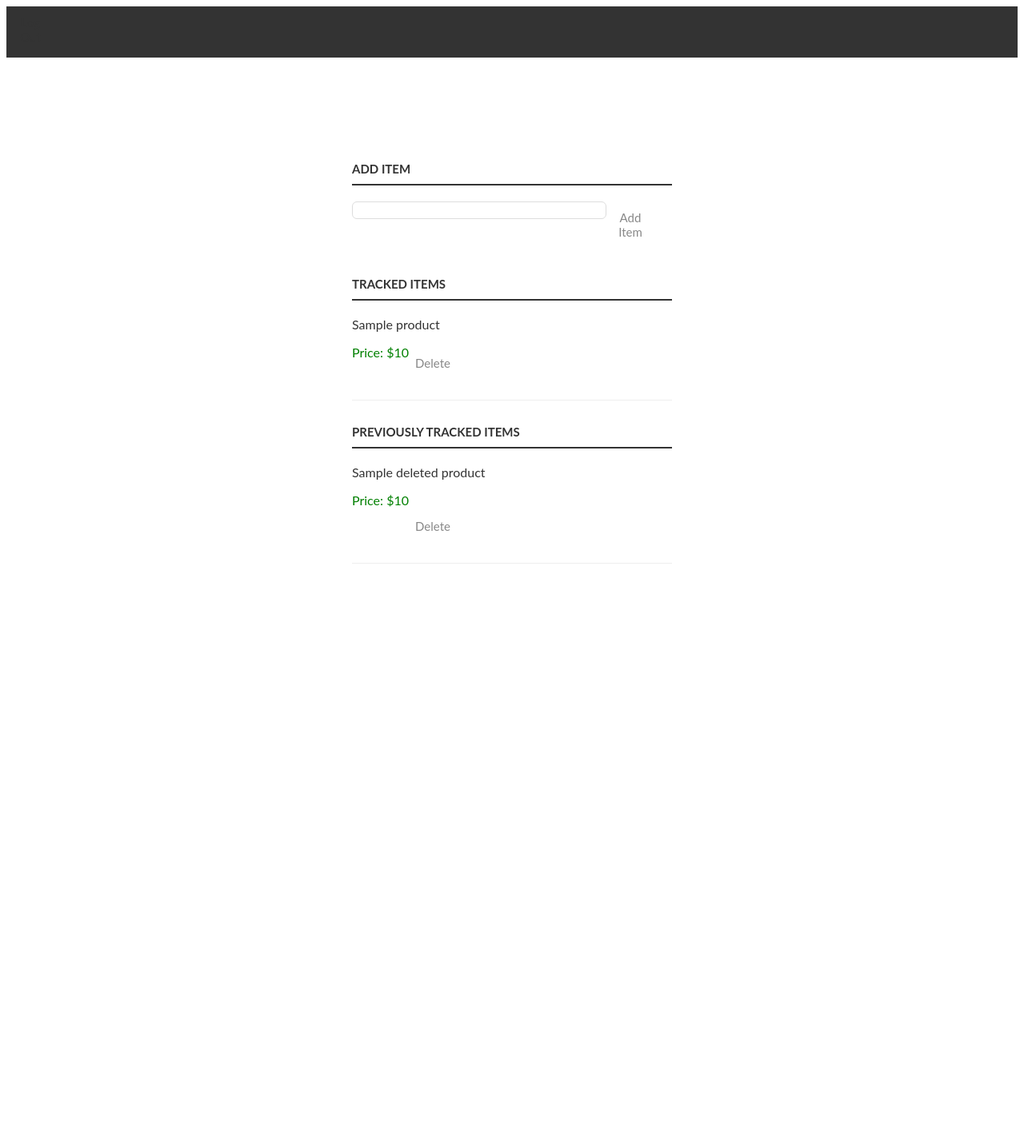
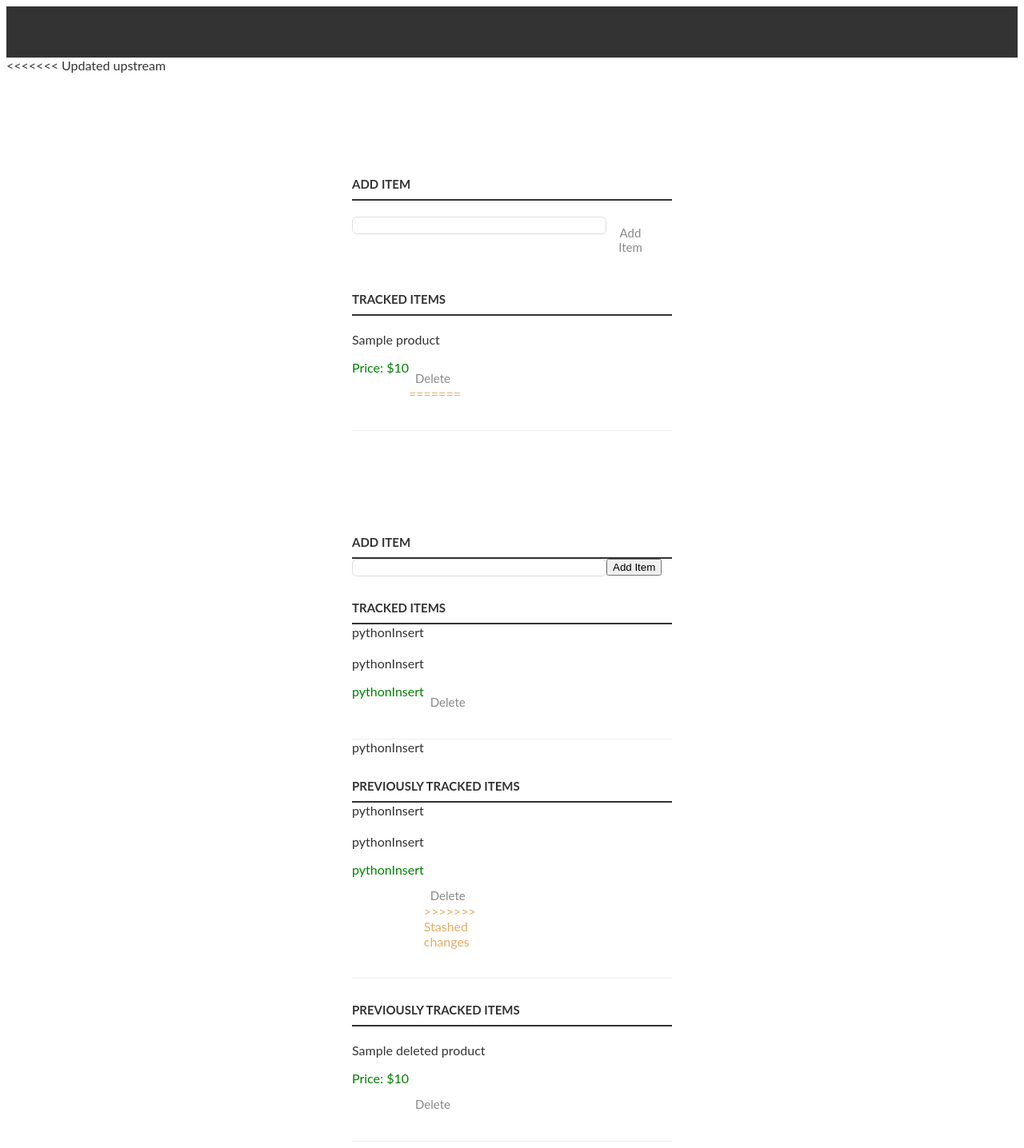
Before and after one commit to deetsadi/PriceStalker, a Flask app: template PriceStalkerLocal/templates/index.html in a window 1280 px wide. Shown: the whole page at 80% size. Before the commit the page ends 705 px from the top, so only its background shows below. Run offline with Flask 2, Linux system fonts and the light colour scheme; the template is opened without the code that fills it: most values are stand-ins (such as "Sample title", 1, 10 or a date in 2020); parts of the project's set-up code (start-up, migrations or seed data) failed here and were passed over.

Commit message:
trying to make new pull request

```diff
--- a/PriceStalkerLocal/templates/index.html
+++ b/PriceStalkerLocal/templates/index.html
@@ -10,6 +10,7 @@
         <button type="submit" value = "log_out" name = "Log Out" class="topnavButton">Log Out</button>
       </form>
     </div>
+<<<<<<< Updated upstream
     <div class="container">
       <p>
         <label for="new-task">Add Item</label>
@@ -25,6 +26,44 @@
 
         <form action="/delete" method="post">
           <button type="submit" value="{{ product['url'] }}" name="delete" class="delete">Delete</button>
+=======
+  </div>
+  <div class="container">
+    <h3>Add Item</h3>
+    <form method="POST" action="/add_item">
+      <input id="new-task" type="text" name="task">
+      <input type="submit" value="Add Item">
+    </form>
+    <h3>Tracked Items</h3>
+    <ul id="incomplete-tasks">
+      pythonInsert
+      <li>
+        pythonInsert
+        <br>
+          <p class="price">
+            pythonInsert
+          </p>
+        <br>
+      <form action="/delete" method="post">
+        <button type="submit" value="{{ product['url'] }}" name="delete" class="delete">Delete</button>
+      </form>
+      </li>
+      pythonInsert
+    </ul>
+    <h3>Previously Tracked Items</h3>
+    <ul id="completed-tasks">
+      pythonInsert
+      <li>
+        pythonInsert
+        <br>
+          <p class="price">
+            pythonInsert
+          </p>
+          <br>
+        <br>
+        <form action="/delete_deleted_products" method="post">
+          <button type="submit" value="{{ deleted_product['url'] }}" name="delete_deleted_products" class="delete_deleted_products">Delete</button>
+>>>>>>> Stashed changes
         </form>
 
         </li>
```
Also changed, not shown: PriceStalkerLocal/static/main.css (added, +29 -0 lines).
